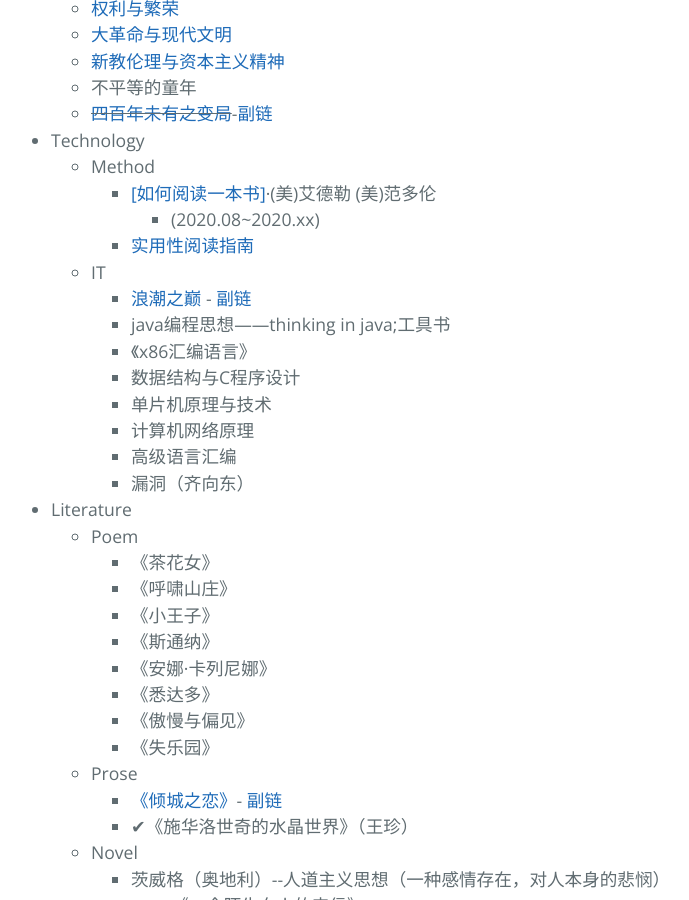
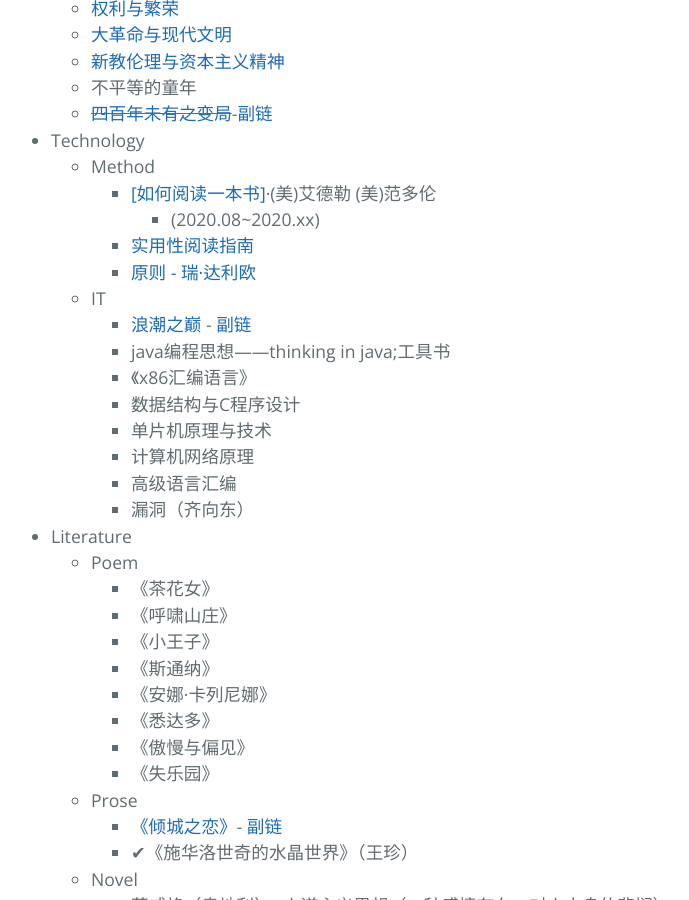
Before and after one commit to AmbroseRen/test, a Jekyll site: the page built from Library/BookListsOne.md, in a window 1280 px wide and 900 px high, scrolled down 1845 px. Shown: the whole window, without its empty margins (213-902 px from the left). Built offline with Jekyll 4.4.1, drawn with Linux system fonts in a browser that asks for light colours; our own code applies the rules of GitHub Pages for plain Markdown files; the repository's description, which GitHub fills in, is left out.

Commit message:
Update BookListsOne.md

```diff
--- a/Library/BookListsOne.md
+++ b/Library/BookListsOne.md
@@ -116,6 +116,7 @@
                         </ul>
                     </li>
                     <li><a href="https://files.catbox.moe/fy8yeq.pdf">实用性阅读指南</a></li>
+                    <li><a href="https://cdn.jsdelivr.net/gh/AmbroseRen/Picture@master/book/Method/原则 - 瑞·达利欧.pdf">原则 - 瑞·达利欧</a></li>
                 </ul>
             </li>
             <li>IT
```
